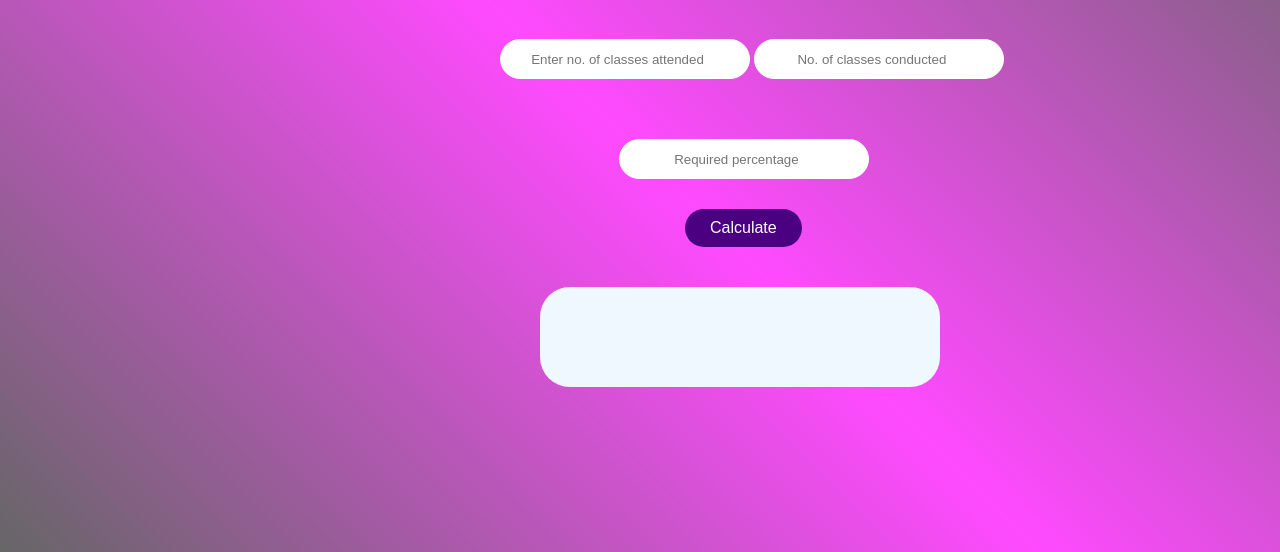
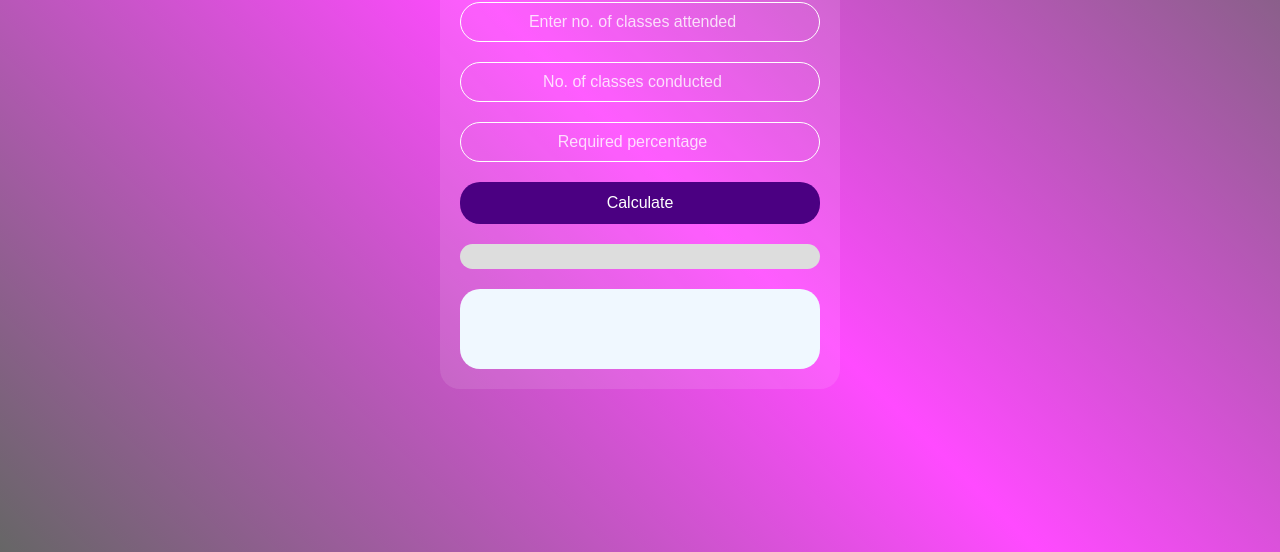
Before and after one commit to vamsey/AttendanceTracker, a plain HTML site: page index.html in a window 1280 px wide. Shown: the part 248-800 px from the top of the page. Drawn offline with Linux system fonts and the light colour scheme.

Commit message:
Update style.css

```diff
--- a/style.css
+++ b/style.css
@@ -1,43 +1,60 @@
+/* Reset and layout */
 * {
   margin: 0;
   padding: 0;
   box-sizing: border-box;
 }
 
-html, body {
-  overflow: hidden;
-}
-
 body {
-    width: 100vw;
-    height: 100vh;
+  min-height: 100vh;
+  font-family: Arial, Helvetica, sans-serif;
   background-image: linear-gradient(
     45deg,
     rgba(0, 0, 0, 0.6),
     rgba(255, 0, 255, 0.71),
     rgba(0, 0, 0, 0.6)
   );
-    font-family: Arial, Helvetica, sans-serif;
+  display: flex;
+  justify-content: center;
+  align-items: center;
+  padding: 20px;
 }
 
-/* Common input styling */
+.container {
+  width: 100%;
+  max-width: 400px;
+  background-color: rgba(255, 255, 255, 0.1);
+  border-radius: 20px;
+  padding: 20px;
+  text-align: center;
+  color: aliceblue;
+}
+
+h1 {
+  margin-bottom: 20px;
+}
+
 input {
-    width: 250px;
+  width: 100%;
   height: 40px;
+  margin: 10px 0;
+  border-radius: 30px;
   border: 1px solid white;
-    border-radius: 30px;
   text-align: center;
-    text-decoration: none;
-    position: relative;
-    transition: border 0.3s ease;
+  font-size: 16px;
+  background-color: transparent;
+  color: white;
 }
+
+input::placeholder {
+  color: white;
+  opacity: 0.8;
+}
+
 button.calcBtn {
-    margin-top: 20px;
-    display: block;
-    position: relative;
-    top: 360px;
-    left: 685px;
-    padding: 10px 25px;
+  width: 100%;
+  padding: 12px;
+  margin-top: 10px;
   border: none;
   border-radius: 20px;
   background-color: #4b0082;
@@ -51,48 +68,29 @@ button.calcBtn:hover {
   background-color: #6a0dad;
 }
 
-input:hover,
-input:active {
-    border: 1px solid blue;
+.div1 {
+  margin-top: 20px;
+  padding: 15px;
+  background-color: aliceblue;
+  border-radius: 20px;
+  color: black;
+  min-height: 80px;
+  display: flex;
+  justify-content: center;
+  align-items: center;
+}
+.progress-container {
+  width: 100%;
+  background-color: #ddd;
+  border-radius: 20px;
+  overflow: hidden;
+  margin-top: 20px;
+  height: 25px;
 }
 
-/* Individual positioning */
-.inp1 {
-    top: 250px;
-    left: 500px;
+.progress-bar {
+  height: 100%;
+  width: 0;
+  background-color: #4b0082;
+  transition: width 1s ease;
 }
-.inp2 {
-    top: 250px;
-    left: 500px;
-}
-.inp3 {
-    top: 350px;
-    left: 110px;
-}
-
-/* Placeholder center alignment */
-input::placeholder {
-    text-align: center;
-}
-
-/* Heading */
-h1 {
-    color: aliceblue;
-    position: relative;
-    top: 200px;
-    left: 590px;
-}
-
-.div1{
-    width: 400px;
-    height: 100px;
-    background-color: aliceblue;
-    border-radius: 30px;
-    position: relative;
-    top: 400px;
-    left: 540px;
-    text-align: center;
-    display: flex;
-    align-items: center;
-
-}
```
Lines whose indentation alone changed are shown as unchanged.
